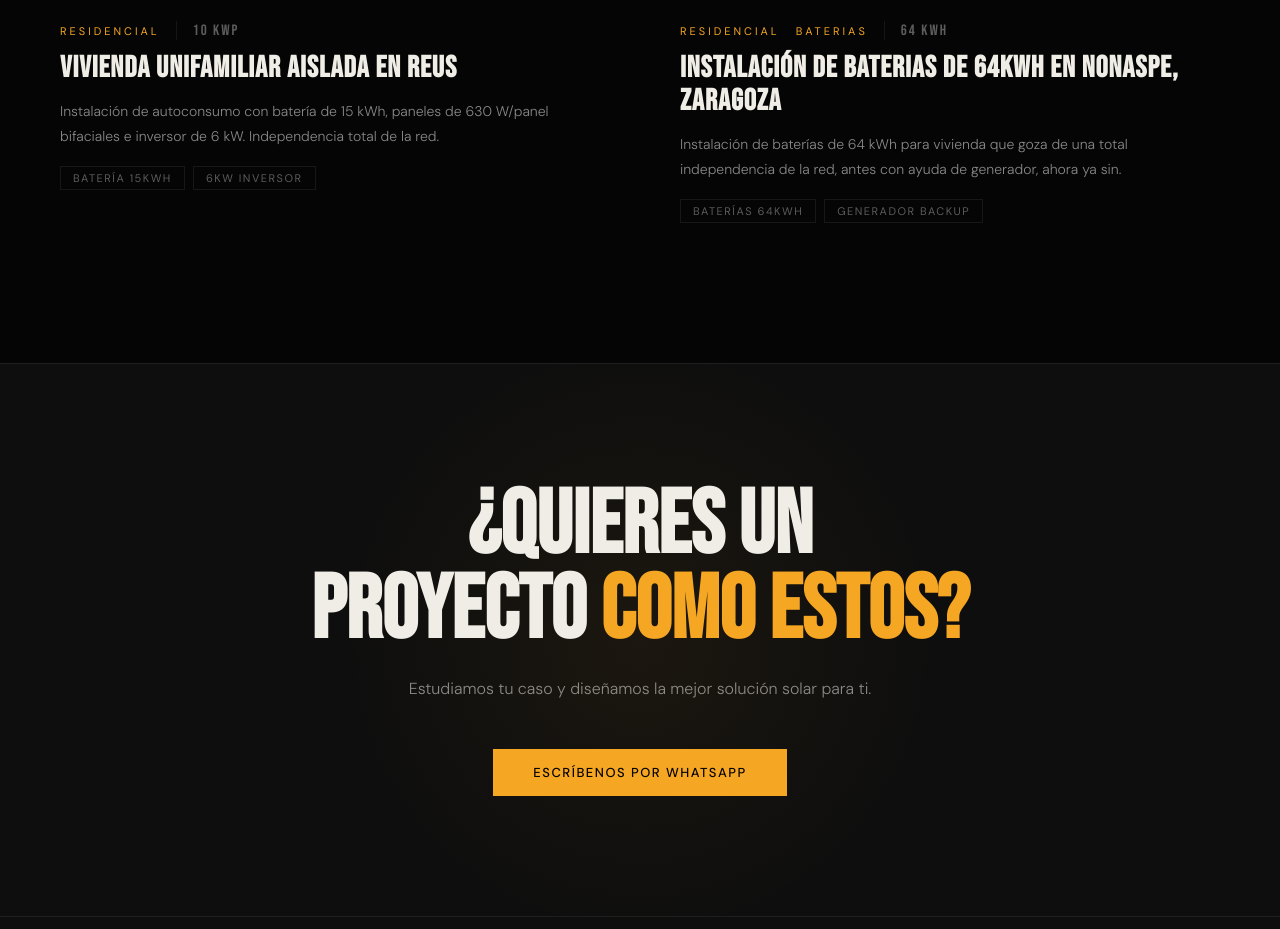
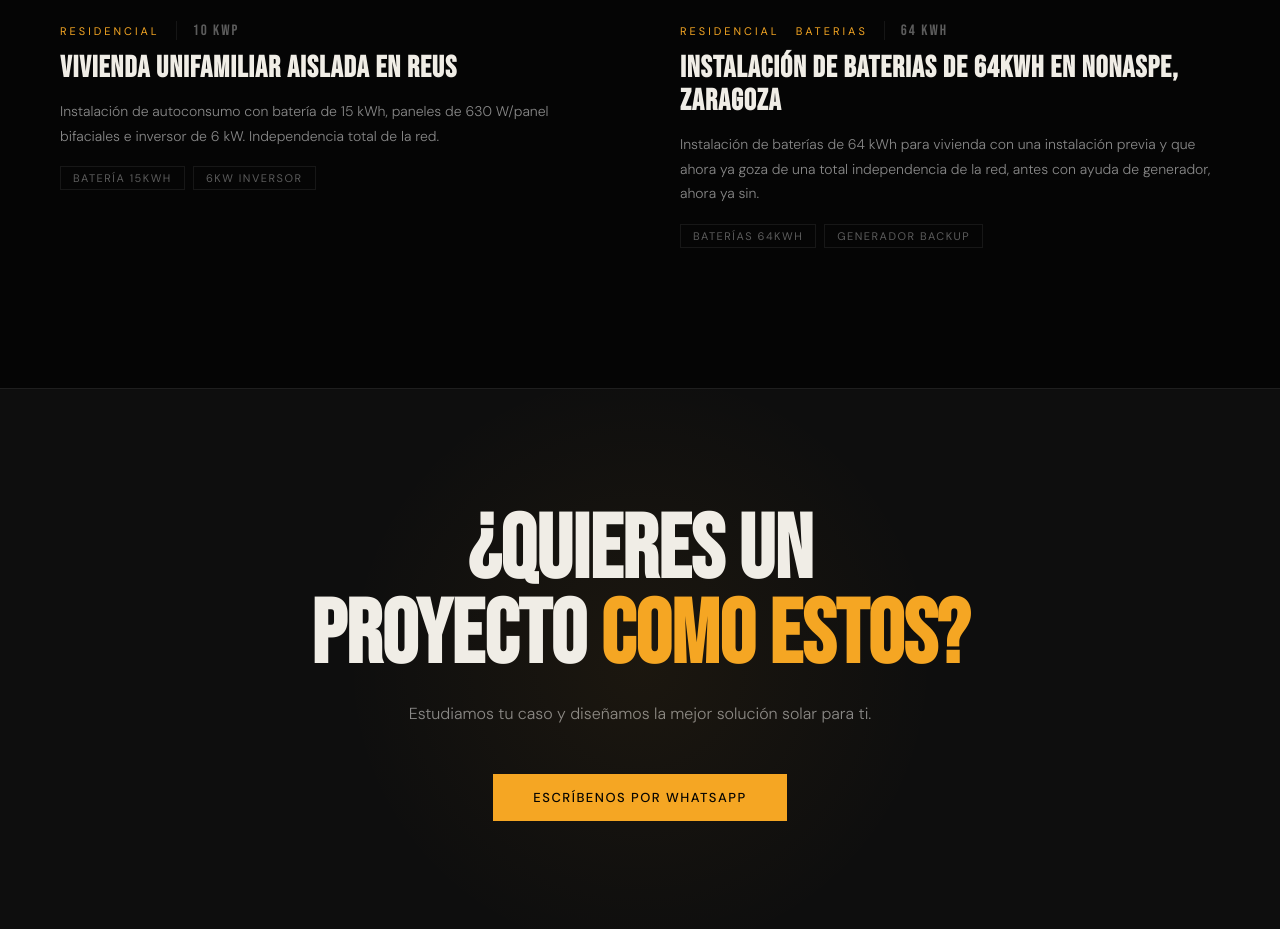
Before and after one commit to guanteblanco/Arpam-Solar, a plain HTML site: page proyectos.html in a window 1280 px wide. Shown: the part 2540-3469 px from the top of the page. Drawn offline with Linux system fonts and the light colour scheme.

Commit message:
Update proyectos.html

```diff
--- a/proyectos.html
+++ b/proyectos.html
@@ -541,7 +541,7 @@
       <span class="project-power">64 kWh</span>
     </div>
     <h3>Instalación de baterias de 64kWh en Nonaspe, Zaragoza</h3>
-    <p>Instalación de baterías de 64 kWh para vivienda que goza de una total independencia de la red, antes con ayuda de generador, ahora ya sin.</p>
+    <p>Instalación de baterías de 64 kWh para vivienda con una instalación previa y que ahora ya goza de una total independencia de la red, antes con ayuda de generador, ahora ya sin.</p>
     <div class="project-tags">
       <span class="tag">Baterías 64kWh</span>
       <span class="tag">Generador backup</span>
```
